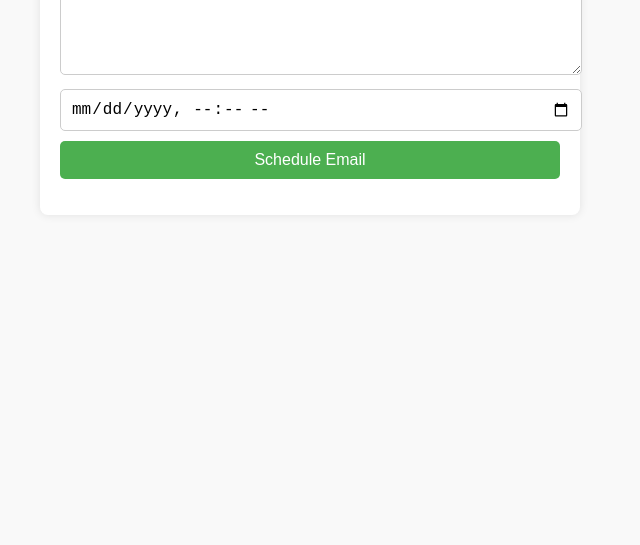
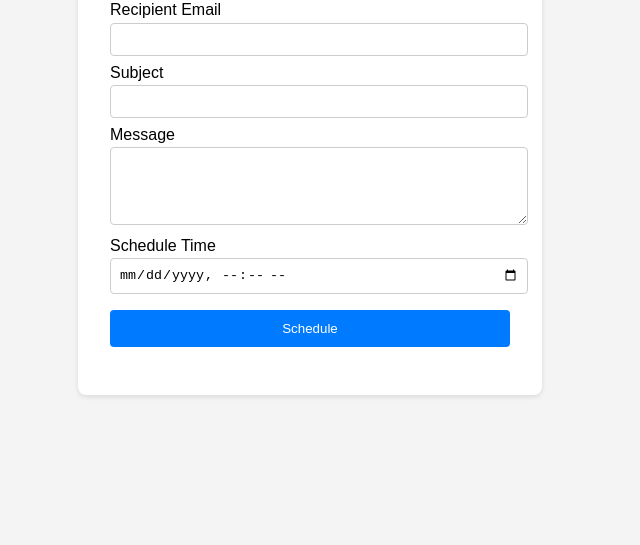
Before and after one commit to Cliff5565/email-scheduler, a website: page index.html in a window 1280 px wide. Shown: the part 255-800 px from the top of the page, without its empty margins (330-970 px from the left). Drawn offline with Linux system fonts and the light colour scheme.

Commit message:
Update index.html

```diff
--- a/index.html
+++ b/index.html
@@ -1,64 +1,100 @@
-<!DOCTYPE html><html lang="en"><head><meta http-equiv="Content-Security-Policy" content="default-src 'self' 'unsafe-inline' 'unsafe-eval' data: blob: https://cdnjs.cloudflare.com https://cdn.jsdelivr.net https://code.jquery.com https://unpkg.com https://d3js.org https://threejs.org https://cdn.plot.ly https://stackpath.bootstrapcdn.com https://maps.googleapis.com https://cdn.tailwindcss.com https://ajax.googleapis.com https://kit.fontawesome.com https://cdn.datatables.net https://maxcdn.bootstrapcdn.com https://code.highcharts.com https://tako-static-assets-production.s3.amazonaws.com https://www.youtube.com https://fonts.googleapis.com https://fonts.gstatic.com https://pfst.cf2.poecdn.net https://puc.poecdn.net https://i.imgur.com https://wikimedia.org https://*.icons8.com https://*.giphy.com https://picsum.photos https://images.unsplash.com; frame-src 'self' https://www.youtube.com https://trytako.com; child-src 'self'; manifest-src 'self'; worker-src 'self'; upgrade-insecure-requests; block-all-mixed-content;">
-  <meta charset="UTF-8">
-  <meta name="viewport" content="width=device-width, initial-scale=1.0">
+<!DOCTYPE html>
+<html lang="en">
+<head>
+  <meta charset="UTF-8" />
+  <meta name="viewport" content="width=device-width, initial-scale=1.0" />
   <title>Email Scheduler</title>
   <style>
     body {
       font-family: Arial, sans-serif;
-      margin: 0; padding: 20px;
-      background: #f9f9f9;
+      background: #f4f4f4;
+      display: flex;
+      justify-content: center;
+      align-items: center;
+      min-height: 100vh;
+      margin: 0;
     }
     .container {
-      max-width: 500px; margin: auto;
-      background: white; padding: 20px;
-      box-shadow: 0 0 10px rgba(0,0,0,0.1);
+      background: #fff;
+      padding: 2rem;
       border-radius: 8px;
+      box-shadow: 0 2px 5px rgba(0,0,0,0.1);
+      max-width: 400px;
+      width: 100%;
     }
-    input, textarea, button {
-      width: 100%; margin-top: 10px;
-      padding: 10px; border: 1px solid #ccc;
-      border-radius: 5px; font-size: 16px;
+    h1 {
+      text-align: center;
+      margin-bottom: 1rem;
+    }
+    label {
+      display: block;
+      margin: 0.5rem 0 0.2rem;
+    }
+    input, textarea {
+      width: 100%;
+      padding: 0.5rem;
+      border: 1px solid #ccc;
+      border-radius: 4px;
     }
     button {
-      background: #4CAF50; color: white;
-      border: none; cursor: pointer;
+      background: #007bff;
+      color: white;
+      border: none;
+      padding: 0.7rem;
+      margin-top: 1rem;
+      width: 100%;
+      border-radius: 4px;
+      cursor: pointer;
     }
     button:hover {
-      background: #45a049;
+      background: #0056b3;
     }
   </style>
 </head>
 <body>
   <div class="container">
-    <h2>Schedule an Email</h2>
+    <h1>Schedule Email</h1>
     <form id="emailForm">
-      <input type="email" id="to" placeholder="Recipient Email" required="">
-      <input type="text" id="subject" placeholder="Subject" required="">
-      <textarea id="text" placeholder="Message" rows="5" required=""></textarea>
-      <input type="datetime-local" id="dateTime" required="">
-      <button type="submit">Schedule Email</button>
+      <label for="to">Recipient Email</label>
+      <input type="email" id="to" name="to" required />
+
+      <label for="subject">Subject</label>
+      <input type="text" id="subject" name="subject" required />
+
+      <label for="message">Message</label>
+      <textarea id="message" name="message" rows="4" required></textarea>
+
+      <label for="scheduleTime">Schedule Time</label>
+      <input type="datetime-local" id="scheduleTime" name="scheduleTime" required />
+
+      <button type="submit">Schedule</button>
     </form>
-    <p id="response"></p>
+    <p id="result"></p>
   </div>
 
   <script>
-    document.getElementById("emailForm").addEventListener("submit", async (e) => {
+    const form = document.getElementById('emailForm');
+    form.addEventListener('submit', async (e) => {
       e.preventDefault();
-      const to = document.getElementById("to").value;
-      const subject = document.getElementById("subject").value;
-      const text = document.getElementById("text").value;
-      const dateTime = document.getElementById("dateTime").value;
+      const data = {
+        to: form.to.value,
+        subject: form.subject.value,
+        message: form.message.value,
+        scheduleTime: form.scheduleTime.value
+      };
 
-      const res = await fetch("https://email-scheduler-7fxr.onrender.com", {
-        method: "POST",
-        headers: { "Content-Type": "application/json" },
-        body: JSON.stringify({ to, subject, text, dateTime })
-      });
-
-      const data = await res.json();
-      document.getElementById("response").innerText = data.message;
+      try {
+        const response = await fetch('/schedule', {
+          method: 'POST',
+          headers: { 'Content-Type': 'application/json' },
+          body: JSON.stringify(data)
+        });
+        const result = await response.text();
+        document.getElementById('result').innerText = result;
+      } catch (err) {
+        document.getElementById('result').innerText = 'Error scheduling email.';
+      }
     });
   </script>
-
-
-</body></html>
+</body>
+</html>
```
